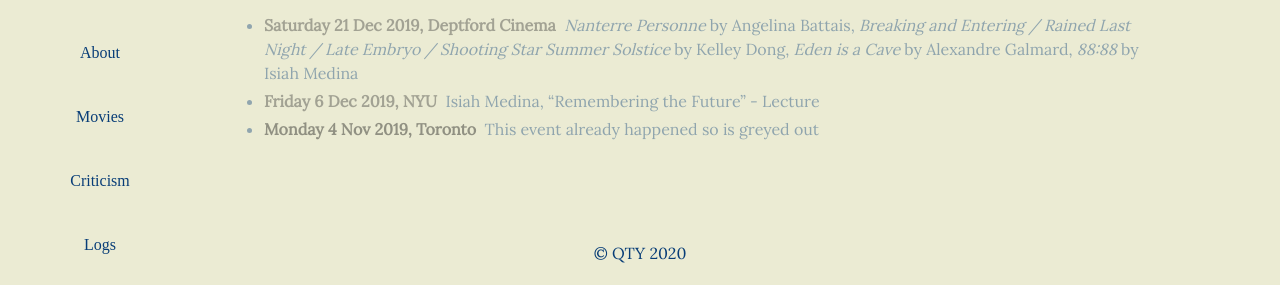
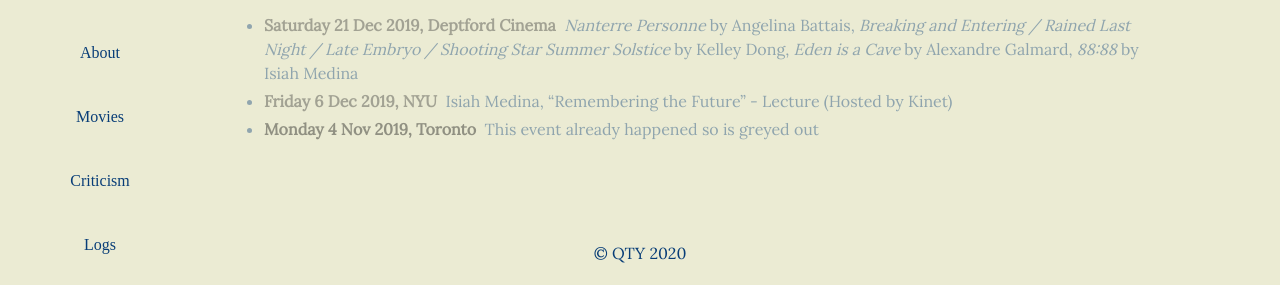
Before and after one commit to naobot/qty-cinema, a Jekyll site: the page built from events.html, in a window 1280 px wide. Shown: the part 239-524 px from the top of the page. Built offline with Jekyll 4.4.1, drawn with Linux system fonts in a browser that asks for light colours; some web fonts are replaced.

Commit message:
Update from Forestry.io kelley dong updated _data/events.yaml

```diff
--- a/_data/events.yaml
+++ b/_data/events.yaml
@@ -12,7 +12,7 @@
   link: http://google.ca
 - when: 2019-12-06
   where: NYU
-  what: Isiah Medina, "Remembering the Future" - Lecture
+  what: Isiah Medina, "Remembering the Future" - Lecture (Hosted by Kinet)
 - when: 2019-12-21
   where: Deptford Cinema
   what: "<i>Nanterre Personne</i> by Angelina Battais, <i>Breaking and Entering /
```
